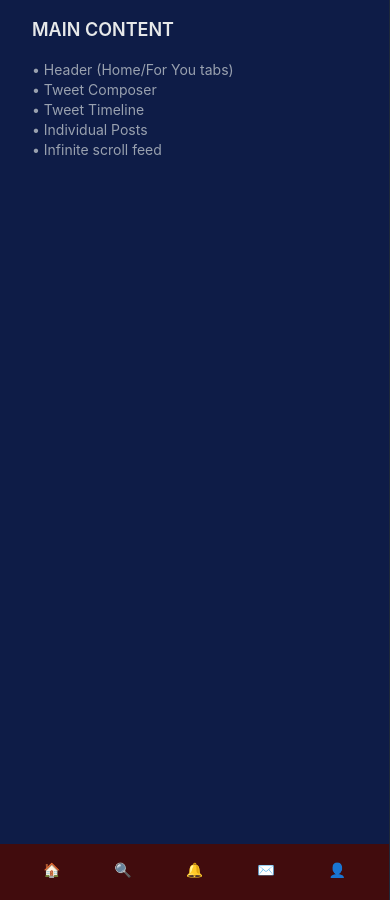
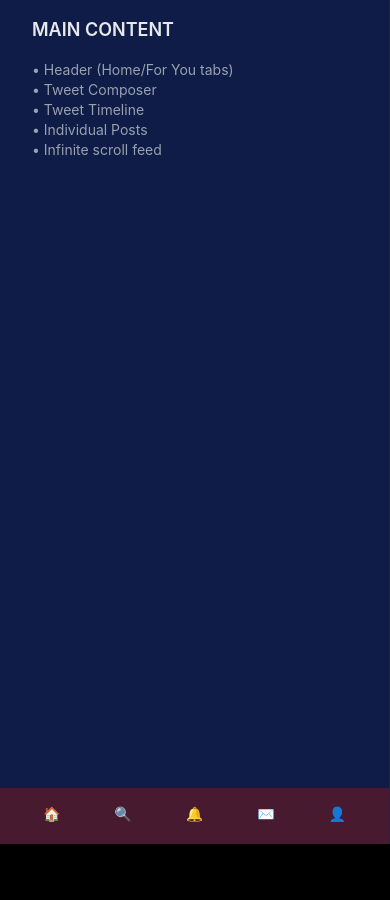
Before and after one commit to tanvibhakta/llm-toys, a Next.js app: page /hellsite in a window 390 px wide. Built offline with nearby package versions, Linux system fonts and the light colour scheme.

Commit message:
sticky bottom nav bar on phone

```diff
--- a/src/components/business/LeftSidebar.tsx
+++ b/src/components/business/LeftSidebar.tsx
@@ -1,6 +1,6 @@
 export default function LeftSidebar() {
   return (
-    <aside className="h-14 w-full min-w-17 tablet:w-64 tablet:max-w-64 bg-red-900/50 border-r border-gray-800 p-4 flex flex-col">
+    <aside className="h-14 w-full min-w-17 sticky bottom-0 tablet:w-64 tablet:max-w-64 bg-red-900/50 border-r border-gray-800 p-4 flex flex-col">
       <div className="tablet:inline hidden text-white font-semibold mb-4 text-lg tablet:text-left text-center">
         <span className="">LEFT SIDEBAR</span>
         <span className="desktop:hidden">🐦</span>
```
